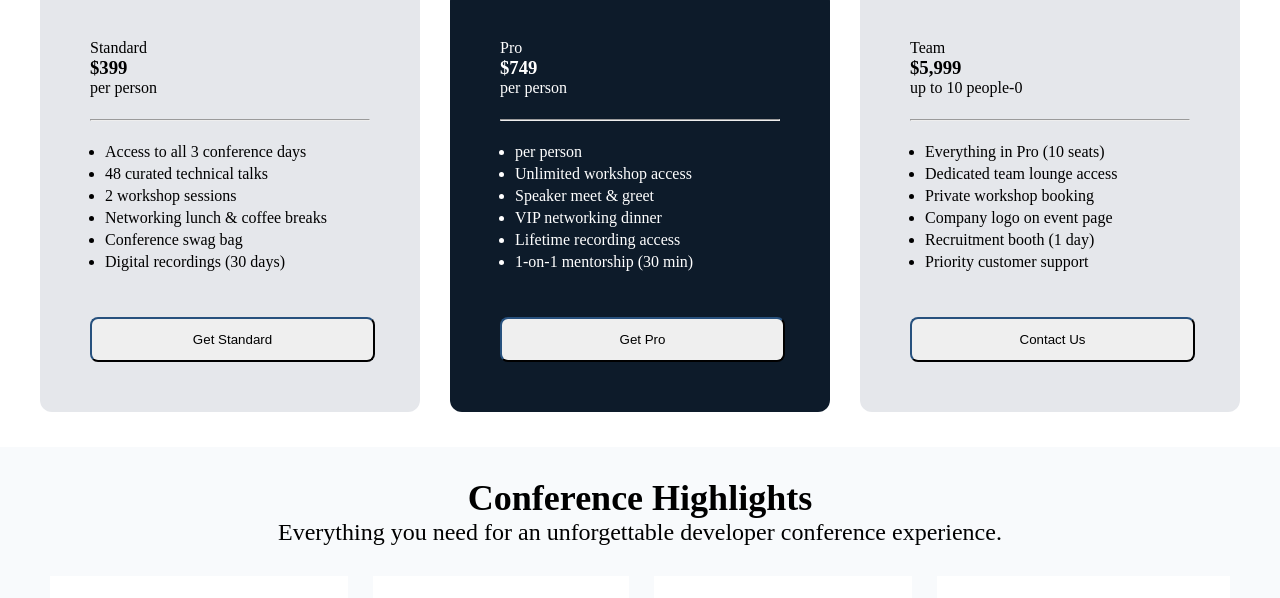
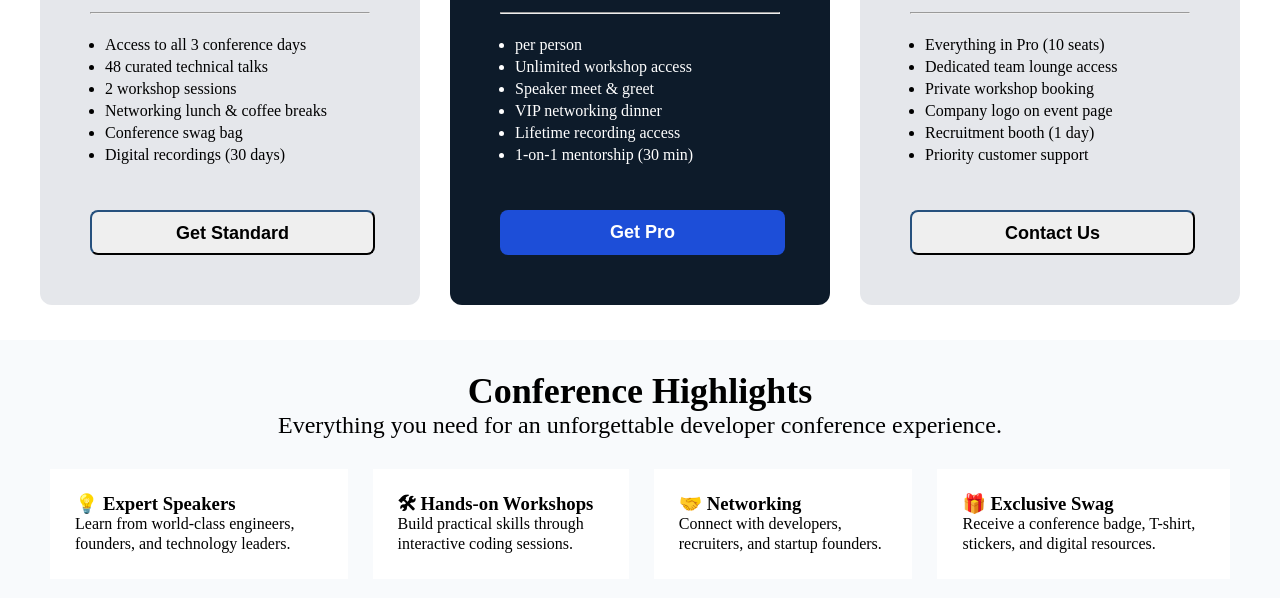
Before and after one commit to Sara-saku/First-Assignment-2026, a plain HTML site: page index.html in a window 1280 px wide. Shown: the part 2023-2621 px from the top of the page. Drawn offline with Linux system fonts and the light colour scheme.

Commit message:
modify price button

```diff
--- a/index.html
+++ b/index.html
@@ -139,7 +139,7 @@
                     <li>Lifetime recording access</li>
                     <li>1-on-1 mentorship (30 min)</li>
                 </ul>
-                <button class="price-btn">Get Pro</button>
+                <button class="special-btn">Get Pro</button>
 
 
             </div>
@@ -228,7 +228,7 @@
     </div>
     <hr>
     <div class="footer-bottom">
-        <p>© 2026 DevCon. All Rights Reserved.</p>
+        <p>© 2026 DevCon. Do not share my personal information.</p>
     </div>
 </footer>
 
--- a/style.css
+++ b/style.css
@@ -7,6 +7,7 @@
 
 
 }
+
 
 nav {
     display: flex;
@@ -69,11 +70,10 @@ span {
     background-size: cover;
     background-position: center;
     margin: auto;
-
-    height: 100vh;
     display: flex;
     align-items: center;
     justify-content: center;
+    padding: 100px;
 }
 
 .overlay {
@@ -85,6 +85,7 @@ span {
     flex-direction: column;
     align-items: center;
     justify-content: center;
+    padding: 25px;
 }
 
 label {
@@ -194,8 +195,26 @@ ul {
     padding: 11px;
     margin-top: 22px;
     border-color: #0D1B2A;
+    font-size: large;
+    font-weight: 600;
 
 }
+.special-btn{
+    justify-content: center;
+    width: 285px;
+    height: 45px;
+    border-radius: 8px;
+    padding: 11px;
+    margin-top: 22px;
+    color: #ffffff;
+    border: none;
+    font-size: large;
+    font-weight: 600;
+    background-color: #1d4ed8;
+
+
+}
+
 
 
 
```
